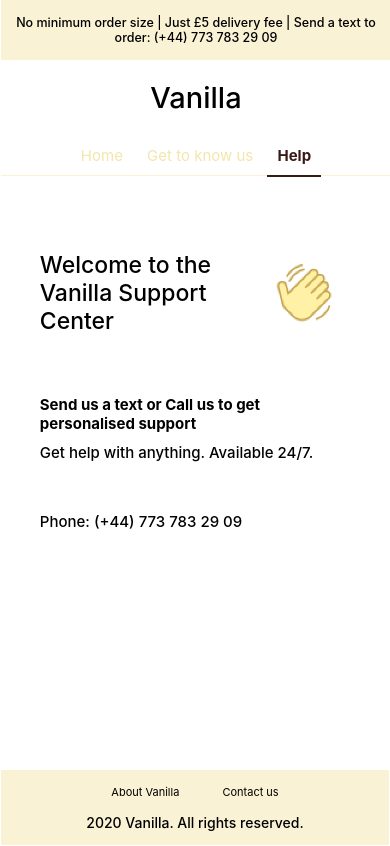
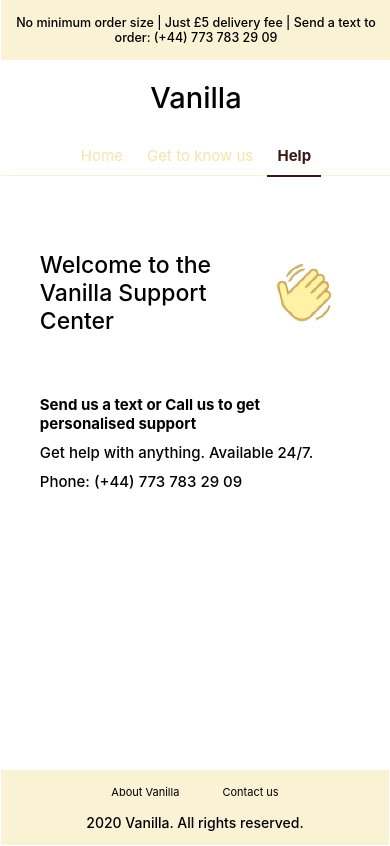
Before and after one commit to myriambenkiran/vanilla, a React (Create React App) app: page /contact in a window 390 px wide. Built offline with nearby package versions, Linux system fonts and the light colour scheme.

Commit message:
margin help

```diff
--- a/src/Contact.css
+++ b/src/Contact.css
@@ -35,7 +35,8 @@
 }
 
 .phone{
-	margin: 50px 0;
+	margin: 0;
+	margin-bottom:  50px;
 }
 
 @media only screen and (max-width: 600px) {
@@ -56,4 +57,8 @@
 		margin-bottom: 150px;
 }
 
+.phone{
+	margin-bottom:  0px;
 }
+
+}
```
